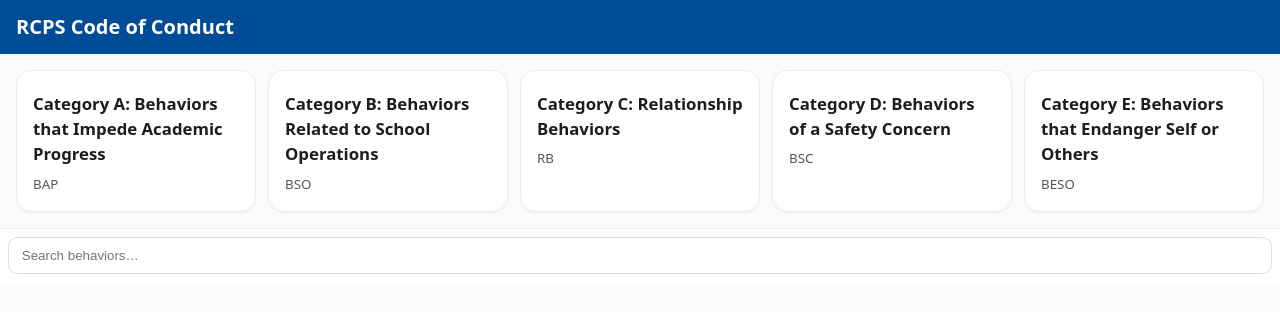
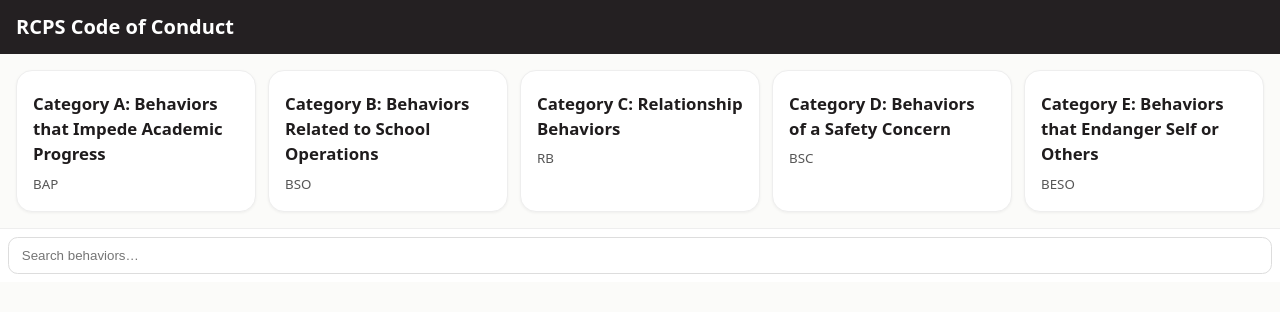
Before and after one commit to bdyeAI/RCPS-Code-of-Conduct, a plain HTML site: page index.html in a window 1280 px wide. Drawn offline with Linux system fonts and the light colour scheme.

Commit message:
Update styles.css
Updated brand colors

```diff
--- a/styles.css
+++ b/styles.css
@@ -1,7 +1,7 @@
 :root {
   /* === BRAND COLORS: replace with your official hex codes === */
-  --brand: #004C97;
-  --accent: #FFD200;
+  --brand: #242022;
+  --accent: #e8ad42;
 
   /* Optional: adjust neutrals */
   --bg: #fbfbf9;
```
